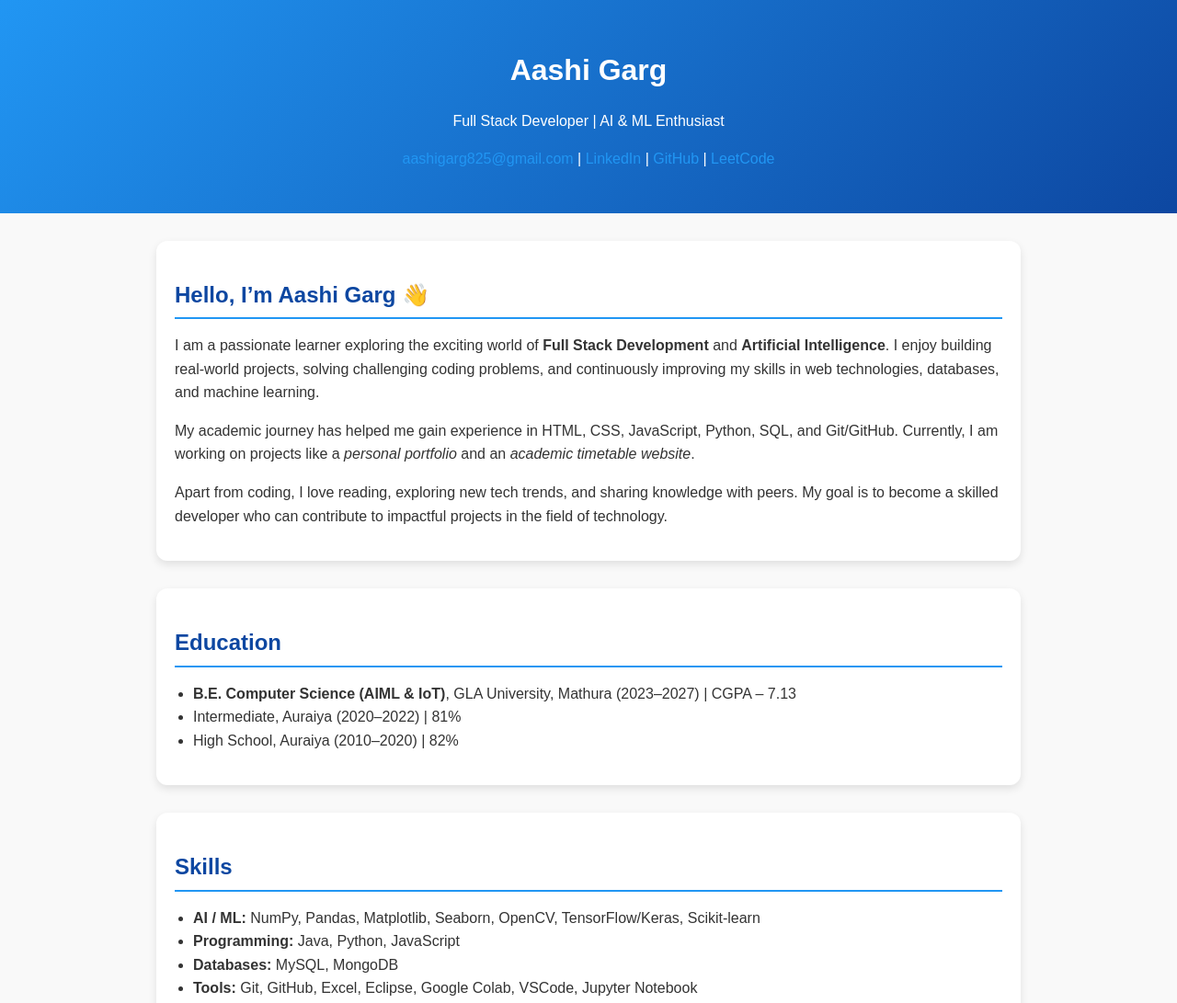
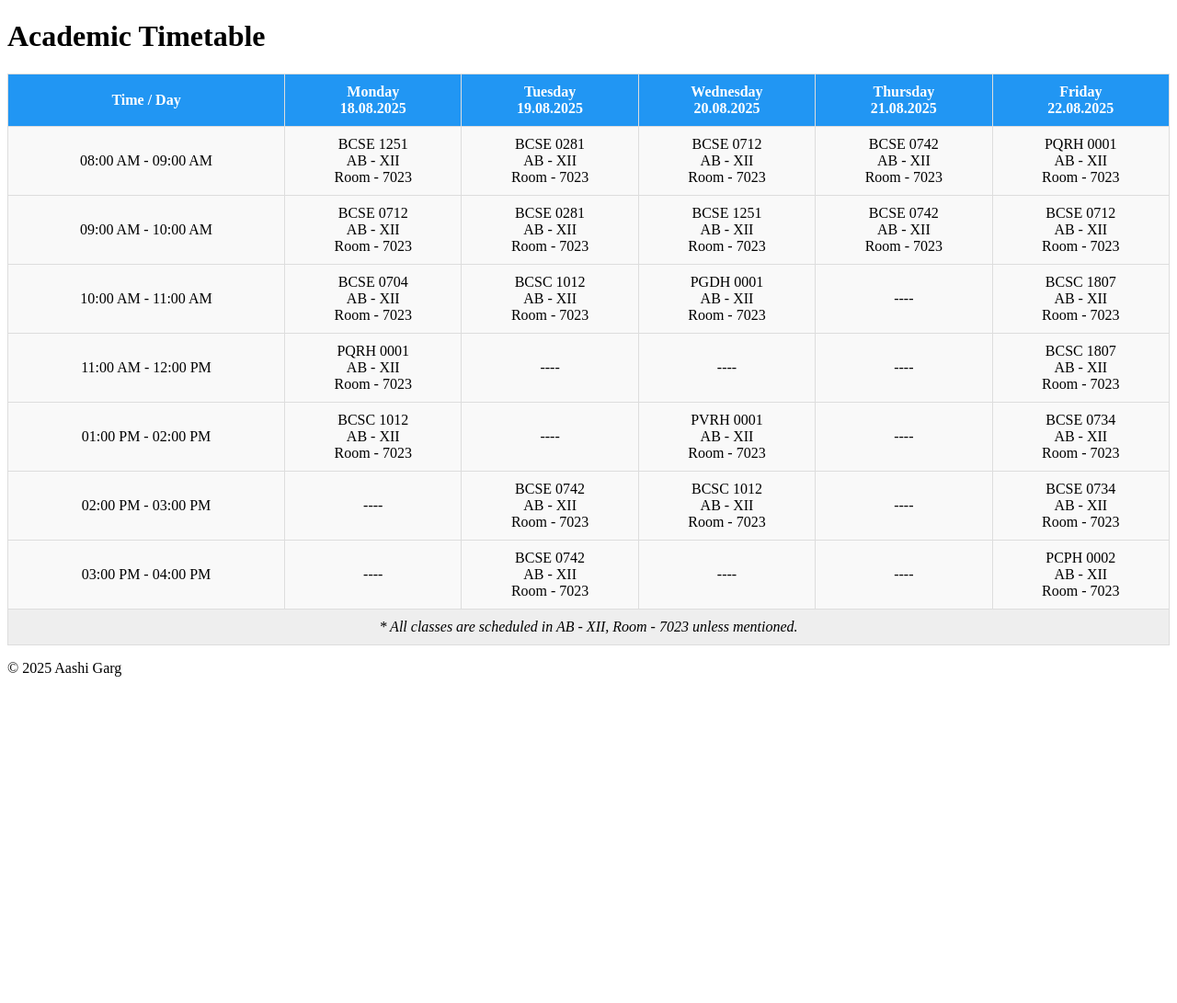
Before and after one commit to LearnerQuest/FullStack, a plain HTML site: page portfolio/timetable.html in a window 1280 px wide. Shown: the top 1091 px of the page at 92% size. After the commit the page ends 800 px from the top, so only its background shows below. Drawn offline with Linux system fonts and the light colour scheme.

Commit message:
Update timetable.html

```diff
--- a/portfolio/timetable.html
+++ b/portfolio/timetable.html
@@ -3,142 +3,115 @@
 <head>
   <meta charset="UTF-8">
   <meta name="viewport" content="width=device-width, initial-scale=1.0">
-  <title>About Me - Aashi Garg</title>
+  <title>Academic Timetable</title>
   <style>
-    body {
-      font-family: Arial, sans-serif;
-      margin: 0;
-      padding: 0;
-      line-height: 1.6;
-      background: #f9f9f9;
-      color: #333;
+    table {
+      border-collapse: collapse;
+      width: 100%;
+      text-align: center;
     }
-    header {
-      text-align: center;
-      padding: 30px;
-      background: linear-gradient(135deg, #2196f3, #0d47a1);
+    th, td {
+      border: 1px solid #ddd;
+      padding: 10px;
+    }
+    th {
+      background-color: #2196f3;
       color: white;
     }
-    h1 {
-      color: white;
-      margin-bottom: 10px;
+    tbody td {
+      background-color: #f9f9f9;
     }
-    section {
-      max-width: 900px;
-      margin: 30px auto;
-      padding: 20px;
-      background: white;
-      border-radius: 12px;
-      box-shadow: 0 4px 10px rgba(0,0,0,0.1);
-    }
-    section h2 {
-      color: #0d47a1;
-      border-bottom: 2px solid #2196f3;
-      padding-bottom: 5px;
-      margin-bottom: 15px;
-    }
-    ul {
-      padding-left: 20px;
-    }
-    footer {
-      margin-top: 30px;
-      text-align: center;
-      padding: 15px;
-      background: #0d47a1;
-      color: white;
-      font-size: 14px;
-    }
-    a {
-      color: #2196f3;
-      text-decoration: none;
+    tfoot td {
+      background-color: #eee;
+      font-style: italic;
     }
   </style>
 </head>
 <body>
   <header>
-    <h1>Aashi Garg</h1>
-    <p>Full Stack Developer | AI & ML Enthusiast</p>
-    <p>
-      <a href="mailto:aashigarg825@gmail.com">aashigarg825@gmail.com</a> |
-      <a href="https://linkedin.com" target="_blank">LinkedIn</a> |
-      <a href="https://github.com" target="_blank">GitHub</a> |
-      <a href="https://leetcode.com" target="_blank">LeetCode</a>
-    </p>
+    <h1>Academic Timetable</h1>
   </header>
 
   <main>
-    <!-- About Section -->
-    <section>
-      <h2>Hello, I’m Aashi Garg 👋</h2>
-      <p>
-        I am a passionate learner exploring the exciting world of
-        <strong>Full Stack Development</strong> and <strong>Artificial Intelligence</strong>.
-        I enjoy building real-world projects, solving challenging coding problems,
-        and continuously improving my skills in web technologies, databases, and machine learning.
-      </p>
-      <p>
-        My academic journey has helped me gain experience in HTML, CSS, JavaScript,
-        Python, SQL, and Git/GitHub. Currently, I am working on projects like a
-        <em>personal portfolio</em> and an <em>academic timetable website</em>.
-      </p>
-      <p>
-        Apart from coding, I love reading, exploring new tech trends, and sharing
-        knowledge with peers. My goal is to become a skilled developer who can
-        contribute to impactful projects in the field of technology.
-      </p>
-    </section>
-
-    <!-- Education -->
-    <section>
-      <h2>Education</h2>
-      <ul>
-        <li><strong>B.E. Computer Science (AIML & IoT)</strong>, GLA University, Mathura (2023–2027) | CGPA – 7.13</li>
-        <li>Intermediate, Auraiya (2020–2022) | 81%</li>
-        <li>High School, Auraiya (2010–2020) | 82%</li>
-      </ul>
-    </section>
-
-    <!-- Skills -->
-    <section>
-      <h2>Skills</h2>
-      <ul>
-        <li><strong>AI / ML:</strong> NumPy, Pandas, Matplotlib, Seaborn, OpenCV, TensorFlow/Keras, Scikit-learn</li>
-        <li><strong>Programming:</strong> Java, Python, JavaScript</li>
-        <li><strong>Databases:</strong> MySQL, MongoDB</li>
-        <li><strong>Tools:</strong> Git, GitHub, Excel, Eclipse, Google Colab, VSCode, Jupyter Notebook</li>
-      </ul>
-    </section>
-
-    <!-- Experience -->
-    <section>
-      <h2>Experience</h2>
-      <h3>Computer Vision Intern – Inxee System Pvt. Ltd. (June–Aug 2025)</h3>
-      <p>Worked on OpenCV-based line detection and handwritten character recognition for aircraft docking systems (VDGS). Processed LiDAR + camera data and annotated datasets using Roboflow.</p>
-
-      <h3>Data Analytics Intern – SkillCred (June–July 2024)</h3>
-      <p>Analyzed delivery partner payments using Excel & SQL, identified cost drivers, and proposed optimizations for profitability and efficiency.</p>
-    </section>
-
-    <!-- Projects -->
-    <section>
-      <h2>Projects</h2>
-      <ul>
-        <li><strong>Deep Scan AI – Deep Fake Detection System</strong> | CNN-based system with audio-visual sync & anomaly detection. Selected for Smart India Hackathon 2024.</li>
-        <li><strong>InsightPod – AI-Powered Podcast Platform</strong> | Interactive podcast platform with AI-based recommendations and gamified learning. Ranked Top 15 in ISTE SRM NCR Hackathon 2025.</li>
-      </ul>
-    </section>
-
-    <!-- Achievements -->
-    <section>
-      <h2>Achievements & Certifications</h2>
-      <ul>
-        <li>Aarambh’25 - Innovation challenge by IIT Delhi</li>
-        <li>Code Wizard’s – SRM Institute of Science and Technology</li>
-        <li>Smart India Hackathon (2x Internal Rounds, Top 30 National Presentation)</li>
-      </ul>
-    </section>
+    <table>
+      <thead>
+        <tr>
+          <th>Time / Day</th>
+          <th>Monday<br>18.08.2025</th>
+          <th>Tuesday<br>19.08.2025</th>
+          <th>Wednesday<br>20.08.2025</th>
+          <th>Thursday<br>21.08.2025</th>
+          <th>Friday<br>22.08.2025</th>
+        </tr>
+      </thead>
+      <tbody>
+        <tr>
+          <td>08:00 AM - 09:00 AM</td>
+          <td>BCSE 1251<br>AB - XII<br>Room - 7023</td>
+          <td>BCSE 0281<br>AB - XII<br>Room - 7023</td>
+          <td>BCSE 0712<br>AB - XII<br>Room - 7023</td>
+          <td>BCSE 0742<br>AB - XII<br>Room - 7023</td>
+          <td>PQRH 0001<br>AB - XII<br>Room - 7023</td>
+        </tr>
+        <tr>
+          <td>09:00 AM - 10:00 AM</td>
+          <td>BCSE 0712<br>AB - XII<br>Room - 7023</td>
+          <td>BCSE 0281<br>AB - XII<br>Room - 7023</td>
+          <td>BCSE 1251<br>AB - XII<br>Room - 7023</td>
+          <td>BCSE 0742<br>AB - XII<br>Room - 7023</td>
+          <td>BCSE 0712<br>AB - XII<br>Room - 7023</td>
+        </tr>
+        <tr>
+          <td>10:00 AM - 11:00 AM</td>
+          <td>BCSE 0704<br>AB - XII<br>Room - 7023</td>
+          <td>BCSC 1012<br>AB - XII<br>Room - 7023</td>
+          <td>PGDH 0001<br>AB - XII<br>Room - 7023</td>
+          <td>----</td>
+          <td>BCSC 1807<br>AB - XII<br>Room - 7023</td>
+        </tr>
+        <tr>
+          <td>11:00 AM - 12:00 PM</td>
+          <td>PQRH 0001<br>AB - XII<br>Room - 7023</td>
+          <td>----</td>
+          <td>----</td>
+          <td>----</td>
+          <td>BCSC 1807<br>AB - XII<br>Room - 7023</td>
+        </tr>
+        <tr>
+          <td>01:00 PM - 02:00 PM</td>
+          <td>BCSC 1012<br>AB - XII<br>Room - 7023</td>
+          <td>----</td>
+          <td>PVRH 0001<br>AB - XII<br>Room - 7023</td>
+          <td>----</td>
+          <td>BCSE 0734<br>AB - XII<br>Room - 7023</td>
+        </tr>
+        <tr>
+          <td>02:00 PM - 03:00 PM</td>
+          <td>----</td>
+          <td>BCSE 0742<br>AB - XII<br>Room - 7023</td>
+          <td>BCSC 1012<br>AB - XII<br>Room - 7023</td>
+          <td>----</td>
+          <td>BCSE 0734<br>AB - XII<br>Room - 7023</td>
+        </tr>
+        <tr>
+          <td>03:00 PM - 04:00 PM</td>
+          <td>----</td>
+          <td>BCSE 0742<br>AB - XII<br>Room - 7023</td>
+          <td>----</td>
+          <td>----</td>
+          <td>PCPH 0002<br>AB - XII<br>Room - 7023</td>
+        </tr>
+      </tbody>
+      <tfoot>
+        <tr>
+          <td colspan="6">* All classes are scheduled in AB - XII, Room - 7023 unless mentioned.</td>
+        </tr>
+      </tfoot>
+    </table>
   </main>
 
-
+  <footer>
+    <p>&copy; 2025 Aashi Garg</p>
+  </footer>
 </body>
 </html>
```
